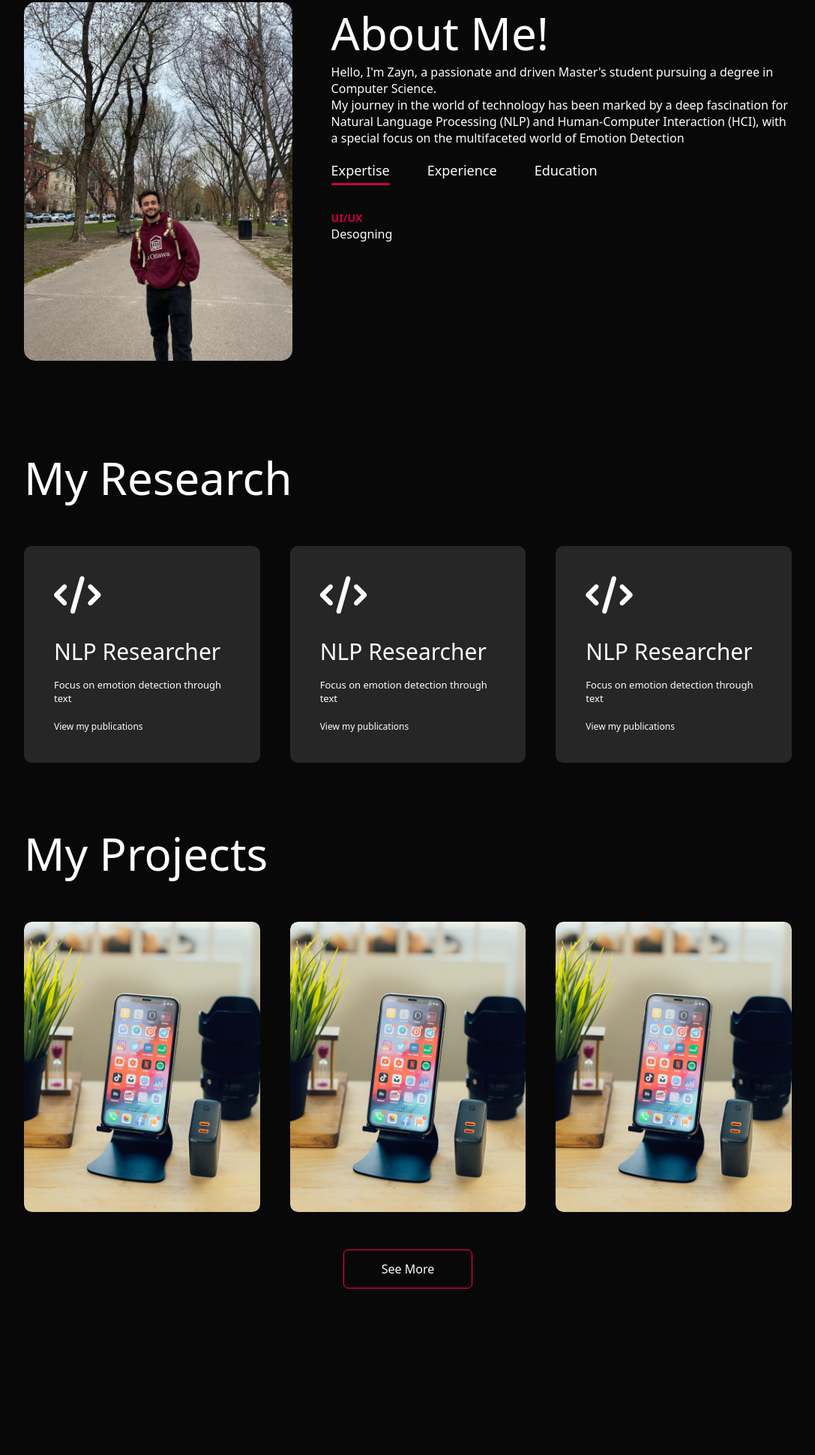
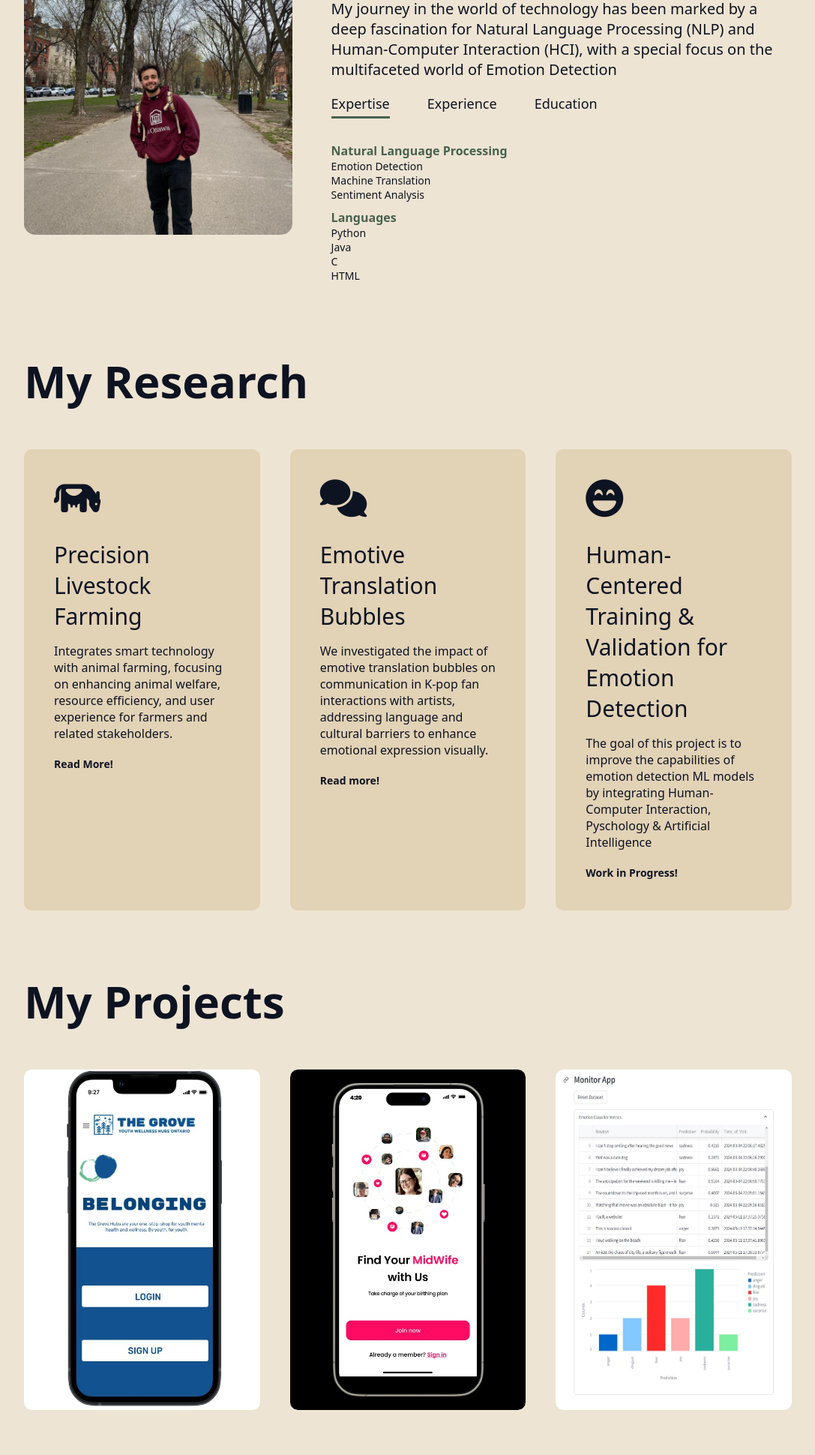
Before and after one commit to zaynjameelabbas/zaynjameelabbas.github.io, a plain HTML site: page index.html in a window 1280 px wide. Shown: the part 663-2603 px from the top of the page at 75% size, without its empty margins (96-1183 px from the left). Before the commit the page ends 2491 px from the top, so only its background shows below. Drawn offline with Linux system fonts and the light colour scheme.

Commit message:
Uploaded research projects and color scheme

```diff
--- a/index.html
+++ b/index.html
@@ -14,15 +14,18 @@
             <nav>
                 <!-- <img src="images/logo.jpg" class="logo"> -->
                 <ul>
-                    <li><a href="#">Home</a></li>
-                    <li><a href="#">About</a></li>
-                    <li><a href="#">Expertise</a></li>
-                    <li><a href="#">Portfolio</a></li>
+                    <li><a href="#header">Home</a></li>
+                    <li><a href="#about">About</a></li>
+                    <li><a href="#research">Research</a></li>
+                    <li><a href="#portfolio">Portfolio</a></li>
+                    <li><a href="https://github.com/zaynjameelabbas" class="header-buttons">GitHub</a></li>
+                    <li><a href="https://www.linkedin.com/in/zayn-j-abbas/" class="header-buttons">LinkedIn</a></li>
                 </ul>
+
             </nav>
             <div class="header-text">
                 <p>Software Developer</p>
-                <h1>Hi, I'm <span>Zayn</span>!<br>I am an Emotion Detection AI researcher</h1>
+                <h1>Hi, I'm <span>Zayn</span>!<br>I am an NLP researcher & software developer</h1>
             </div>
         </div>
     </div>
@@ -35,9 +38,8 @@
                 </div>
                 <div class="about-col-2">
                     <h1 class="sub-title">About Me!</h1>
-                    <p>Hello, I'm Zayn, a passionate and driven Master's student pursuing a degree in Computer Science.<br>
-
-                        My journey in the world of technology has been marked by a deep fascination for Natural Language Processing (NLP) and Human-Computer Interaction (HCI), with a special focus on the multifaceted world of Emotion Detection
+                    <p>Hello, I'm Zayn, a passionate and driven Master's student pursuing a degree in Computer Science.<br><br>
+                    My journey in the world of technology has been marked by a deep fascination for Natural Language Processing (NLP) and Human-Computer Interaction (HCI), with a special focus on the multifaceted world of Emotion Detection
                     </p>
                         <div class="tab-titles">
                             <p class="tab-links active-link" onclick="opentab('expertise')">Expertise</p>
@@ -46,17 +48,48 @@
                         </div>
                         <div class="tab-contents active-tab" id="expertise">
                             <ul>
-                                <li><span>UI/UX</span><br>Desogning</li>
+                                <li><span>Natural Language Processing</span>
+                                    <br>Emotion Detection
+                                    <br>Machine Translation
+                                    <br>Sentiment Analysis
+                                </li>
+                                <li><span>Languages</span>
+                                    <br>Python
+                                    <br>Java
+                                    <br>C
+                                    <br>HTML
+                                </li>
                             </ul>
                         </div>
                         <div class="tab-contents" id="experience">
                             <ul>
-                                <li><span>UI/UX</span><br>Desogning</li>
+                                <li><span>Empowered Futures | May - Sept 2023</span>
+                                    <br>Volunteer backend developer
+                                </li>
+                                <li><span>Research Assistant | May 2021 - Present</span>
+                                    <br>Assisted in several AI/HCI projects conducted by Professor Stacey Scott
+                                </li>
+                                <li><span>Teaching Assistant | Jan 2023 - Present</span>
+                                    <br>Running labs and reviewing course content
+                                    <br>Experience in the following courses:
+                                    <ul class="bullet-list">
+                                        <li>Software Systems Development & Integration</li>
+                                        <li>Human-Computer Interaction</li>
+                                        <li>Software System Analysis & Design in Applications</li>
+                                    </ul>
+                                </li>
                             </ul>
                         </div>
                         <div class="tab-contents" id="education">
                             <ul>
-                                <li><span>UI/UX</span><br>Desogning</li>
+                                <li><span>Bachelor of Computer Science</span>
+                                    <br>Distinction
+                                    <br>University of Guelph
+                                </li>
+                                <li><span>Master of Computer Science</span>
+                                    <br>Expected: 2025
+                                    <br>University of Guelph
+                                </li>
                             </ul>
                         </div>
                 </div>
@@ -72,22 +105,22 @@
             <h1 class="sub-title">My Research</h1>
             <div class="research-list">
                 <div>
-                    <i class="fa-solid fa-code"></i>
-                    <h2>NLP Researcher</h2>
-                    <p>Focus on emotion detection through text</p>
-                    <a href="#">View my publications</a>
+                    <i class="fa-solid fa-cow"></i>
+                    <h2>Precision Livestock Farming</h2>
+                    <p> Integrates smart technology with animal farming, focusing on enhancing animal welfare, resource efficiency, and user experience for farmers and related stakeholders.</p>
+                    <a href="https://csl.uwaterloo.ca/current_research/precision_livestock_farming">Read More!</a>
                 </div>
                 <div>
-                    <i class="fa-solid fa-code"></i>
-                    <h2>NLP Researcher</h2>
-                    <p>Focus on emotion detection through text</p>
-                    <a href="#">View my publications</a>
+                    <i class="fa-solid fa-comments"></i>
+                    <h2>Emotive Translation Bubbles</h2>
+                    <p>We investigated the impact of emotive translation bubbles on communication in K-pop fan interactions with artists, addressing language and cultural barriers to enhance emotional expression visually.</p>
+                    <a href="https://csl.uwaterloo.ca/documents/accessible_reports__articles/emotive_translation_bubbles_gi2023_abstractpdf">Read more!</a>
                 </div>
                 <div>
-                    <i class="fa-solid fa-code"></i>
-                    <h2>NLP Researcher</h2>
-                    <p>Focus on emotion detection through text</p>
-                    <a href="#">View my publications</a>
+                    <i class="fa-solid fa-face-laugh-beam"></i>
+                    <h2>Human-Centered Training & Validation for Emotion Detection</h2>
+                    <p>The goal of this project is to improve the capabilities of emotion detection ML models by integrating Human-Computer Interaction, Pyschology & Artificial Intelligence</p>
+                    <a href="#">Work in Progress!</a>
                 </div>
             </div>
 
@@ -100,31 +133,31 @@
             <h1 class="sub-title">My Projects</h1>
             <div class="work-list">
                 <div class="work">
-                    <img src="images/work-1.png">
+                    <img src="images/TheGrove.jpg">
                     <div class="layer">
-                        <h3>Project #1</h3>
-                        <p>This is the description</p>
-                        <a href="#"><i class="fa-solid fa-arrow-up-right-from-square"></i></a>
+                        <h3>The Grove: A Wellness Hub</h3>
+                        <p>This was a design project intended to support The Grove Youth and Wellness Hubs in Ontario. This prototype was made using figma. The intent behind the design was to connect at risk youth to The Grove, their workers and their events.</p>
+                        <a href="https://www.figma.com/proto/OI4eaKW39Jbcl33nCj03Hy/Lab-Demo-1?type=design&node-id=2-30&t=K5HGkr9xBKYCxnnb-0&scaling=scale-down&page-id=0%3A1&starting-point-node-id=2%3A30&show-proto-sidebar=1"><i class="fa-solid fa-arrow-up-right-from-square"></i></a>
                     </div>
                 </div>
                 <div class="work">
-                    <img src="images/work-1.png">
+                    <img src="images/midWifeMatch.jpg">
                     <div class="layer">
-                        <h3>Project #1</h3>
-                        <p>This is the description</p>
-                        <a href="#"><i class="fa-solid fa-arrow-up-right-from-square"></i></a>
+                        <h3>MidWife Match</h3>
+                        <p>This application is currently in development. The idea is to help expecting mothers take charge of their pregnancy and birthing path. This project was created at MIT Medicine GrandHacks 2024</p>
+                        <a href="https://www.figma.com/proto/6ZRf1SYUetmlOyH1VgOZU6/MidMatch?type=design&t=K5HGkr9xBKYCxnnb-0&scaling=scale-down&page-id=0%3A1&node-id=2-35"><i class="fa-solid fa-arrow-up-right-from-square"></i></a>
                     </div>
                 </div>
                 <div class="work">
-                    <img src="images/work-1.png">
+                    <img src="images/emotionDetectionApp.jpg">
                     <div class="layer">
-                        <h3>Project #1</h3>
-                        <p>This is the description</p>
-                        <a href="#"><i class="fa-solid fa-arrow-up-right-from-square"></i></a>
+                        <h3>Emotion Detection Web Application</h3>
+                        <p>I used streamlit to create a web app that allows users to input text and my model then determines the most appropriate emotion. Check it out on GitHub!</p>
+                        <a href="https://github.com/zaynjameelabbas/EmotionMiningWebApp"><i class="fa-solid fa-arrow-up-right-from-square"></i></a>
                     </div>
                 </div>
             </div>
-            <a href="#" class="btn">See More</a>
+            <!-- <a href="#" class="btn">See More</a> -->
         </div>
     </div>
     <script>
--- a/style/stlye.css
+++ b/style/stlye.css
@@ -5,12 +5,12 @@
     box-sizing: border-box;
 }
 body{
-    background: #080808;
-    color: #fdfdfd;
+    background: #EEE4D3;
+    color: #0D1321;
 }
 #header{
     width: 100%;
-    height: 100%;
+    height: 50%;
     /* background-image: url(images/web1.jpg); */
     background-size: cover;
     background-position: center;
@@ -26,9 +26,9 @@ nav{
     flex-wrap: wrap;
 }
 
-.logo{
+/* .logo{
     width: 140px;
-}
+} */
 
 nav ul li{
     display: inline-block;
@@ -37,7 +37,7 @@ nav ul li{
 }
 
 nav ul li a{
-    color: #fdfdfd;
+    color: #0D1321;
     text-decoration: none;
     font-size: 18px;
     position: relative;
@@ -48,7 +48,7 @@ nav ul li a::after{
     /* hide it so it only shows on cursor */
     width: 0%;
     height: 3px;
-    background: #cb0040;
+    background: #47624F;
     position: absolute;
     left: 0;
     bottom: -6px;
@@ -60,7 +60,7 @@ nav ul li a:hover::after{
 }
 
 .header-text{
-    margin-top: 20%;
+    margin-top: 5%;
     font-size: 30px;
 }
 
@@ -70,15 +70,36 @@ nav ul li a:hover::after{
 }
 
 .header-text h1 span{
-    color: #dd0046;
+    color: #47624F;
 }
 
+.header-buttons {
+    display: inline-block;
+    margin-left: 10px;
+    padding: 8px 16px;
+    background-color: none; /* Blue color, you can change this */
+    color: #0D1321; /* White text color */
+    border-radius: 5px;
+    text-decoration: none;
+    font-weight: bold;
+    transition: none;
+}
+
+.header-buttons:hover {
+    background-color: none; /* Darker blue color on hover */
+}
 /* ABOUT */
 #about{
-    padding: 80px 0;
-    color: #fdfdfd;
+    padding: 50px 0;
+    font-size: 20px;
+    color: #0D1321;
 }
 
+.bullet-list{
+    list-style: disc;
+    font-size: smaller;
+    padding-left: 20px;
+}
 .row{
     display: flex;
     justify-content: space-between;
@@ -100,8 +121,8 @@ nav ul li a:hover::after{
 
 .sub-title{
     font-size: 60px;
-    font-weight: 100;
-    color: #fff;
+    font-weight: bolder;
+    color: #0D1321;
 }
 
 .tab-titles{
@@ -121,7 +142,7 @@ nav ul li a:hover::after{
     content: '';
     width: 0;
     height: 3px;
-    background: #cb0040;
+    background: #47624F;
     position: absolute;
     left: 0;
     bottom: -8px;
@@ -135,11 +156,12 @@ nav ul li a:hover::after{
 .tab-contents ul li{
     list-style: none;
     margin: 10px 0;
+    font-size: 14px;
 }
 
 .tab-contents ul li span{
-    color: #cb0040;
-    font-size: 14px;
+    color: #47624F;
+    font-size: 16px;
     font-weight:  bold;
 }
 
@@ -164,9 +186,9 @@ nav ul li a:hover::after{
 }
 
 .research-list div{
-    background: #262626;
+    background: #E2D2B6;
     padding: 40px;
-    font-size: 13px;
+    font-size: 16px;
     font-weight: 300;
     border-radius: 10px;
     transition: background 0.5s, transform 0.5s;
@@ -185,14 +207,16 @@ nav ul li a:hover::after{
 
 .research-list div a{
     text-decoration: none;
-    color: #fff;
-    font-size: 12px;
+    color: #0D1321;
+    font-size: 14px;
+    font-weight: bold;
     margin-top: 20px;
     display: inline-block;
 }
 
 .research-list div:hover{
-    background: #ff004f;
+    background: #47624F;
+    color: #fff;
     transform: translateY(-10px);
 }
 
@@ -216,6 +240,7 @@ nav ul li a:hover::after{
 
 .work img{
     width: 100%;
+    height: 100%;
     border-radius: 10px;
     display: block;
     transition: transform 0.5s;
@@ -224,7 +249,7 @@ nav ul li a:hover::after{
 .layer{
     width: 100%;
     height: 0%;
-    background: linear-gradient(rgba(0,0,0,0.6), #ff004f);
+    background: linear-gradient(rgba(0,0,0,0.6), #47624F);
     border-radius: 10px;
     position: absolute;
     left: 0;
@@ -236,18 +261,20 @@ nav ul li a:hover::after{
     flex-direction: column;
     padding: 0 40px;
     text-align: center;
-    font-size: 14px;
+    font-size: 16px;
+    color: #fff;
     transition: height 0.5s;
 }
 
 .layer h3{
-    font-weight: 500;
+    font-weight: bolder;
+    color: white;
     margin-bottom: 20px;
 }
 
 .layer a{
     margin-top: 20px;
-    color: #ff004f;
+    color: #47624F;
     text-decoration: none;
     font-size: 18px;
     line-height: 60px;
@@ -270,11 +297,11 @@ nav ul li a:hover::after{
     display: block;
     margin: 50px auto;
     width: fit-content;
-    border: 1px solid #ff004f;
+    border: 1px solid #47624F;
     padding: 14px 50px;
     border-radius: 6px;
     text-decoration: none;
-    color: #fff;
+    color: #0D1321;
     transition: background 0.5s;
 }
 
```
Also changed, not shown: images/TheGrove.jpg (added), images/emotionDetectionApp.jpg (added), images/getTech.jpg (added), images/midWifeMatch.jpg (added).
